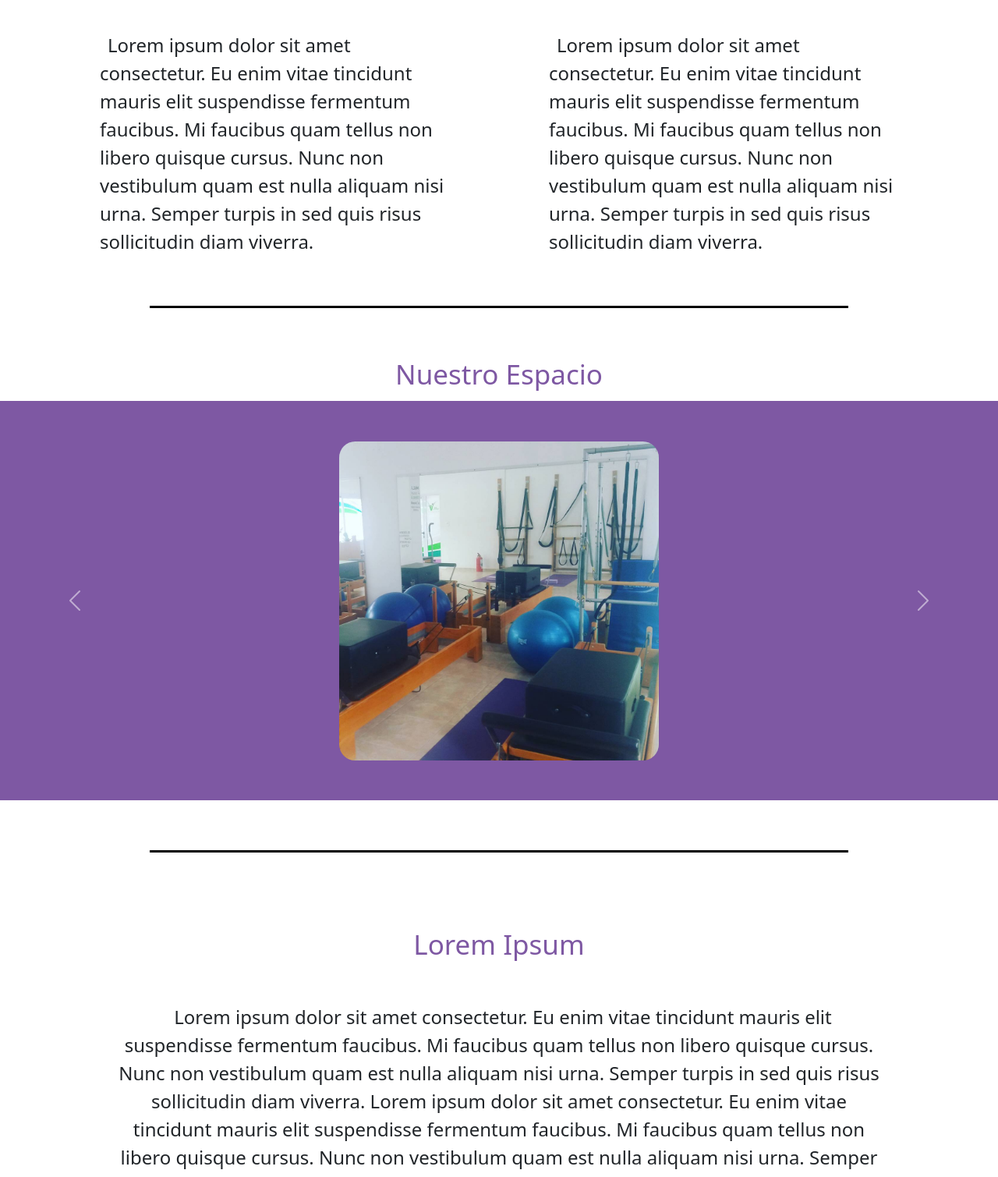
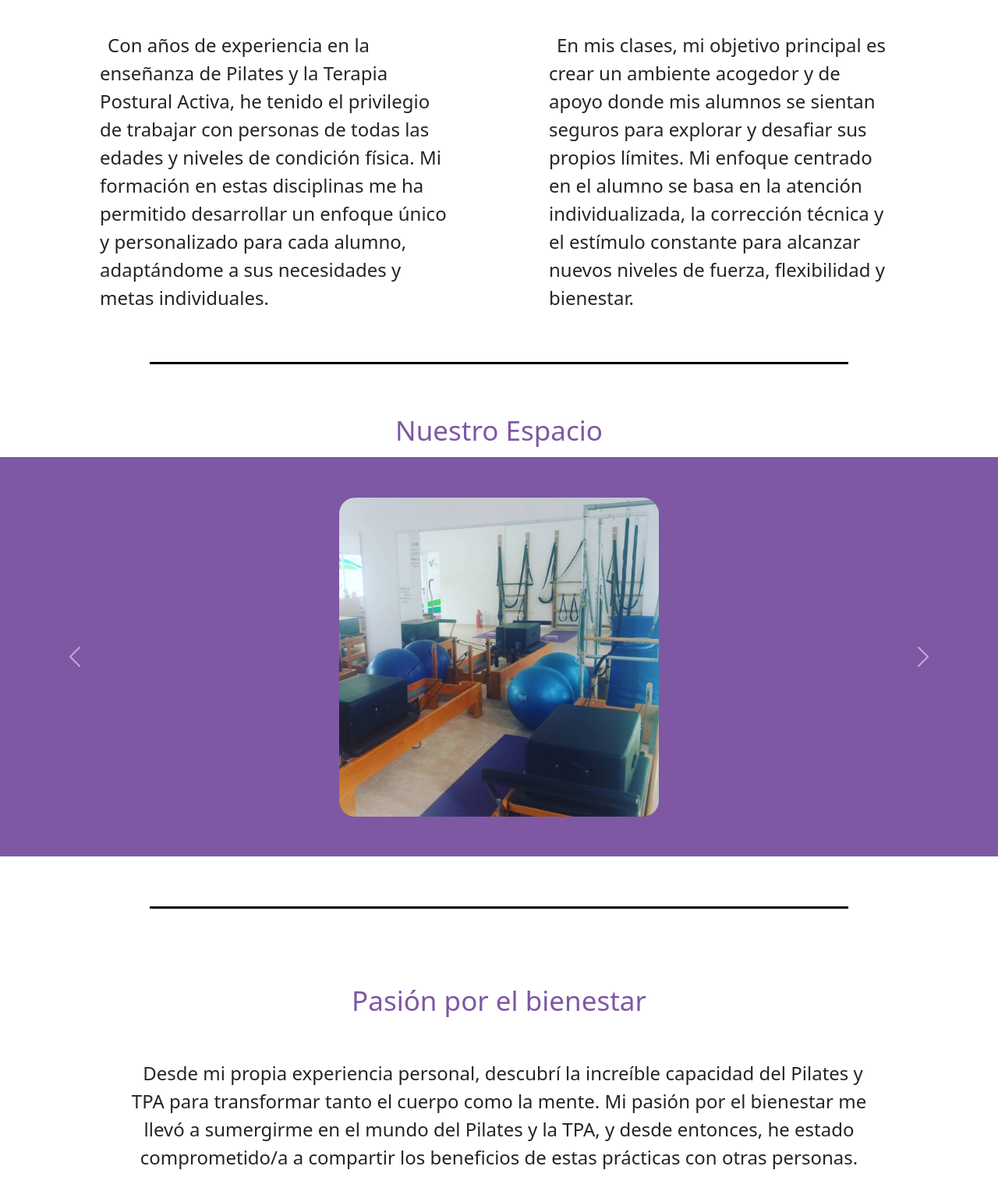
Before and after one commit to 0xLuep/CoderhousePrFn, a website: page pages/sobre_mi.html in a window 1280 px wide. Shown: the part 262-1771 px from the top of the page at 78% size. Drawn offline with nearby package versions, Linux system fonts and the light colour scheme.

Commit message:
Cambié los textos 'LoremIpsum' a los textos correspondintes a cada parrafo

```diff
--- a/pages/sobre_mi.html
+++ b/pages/sobre_mi.html
@@ -9,7 +9,7 @@
     <meta name="author" content="Marcos Fenoglio">
     <meta name="robots" content="">
     <meta name="copyright" content="2024, MarcosFenoglio">
-    <link rel="shortcut icon" href="../assets/favicon.png" type="image/x-icon">
+    <link rel="shortcut icon" href="../assets/favicon.png" type="image/x-icon" alt="favIconLogoVillaPilates">
     <link href="https://cdn.jsdelivr.net/npm/bootstrap@5.3.3/dist/css/bootstrap.min.css" rel="stylesheet" integrity="sha384-QWTKZyjpPEjISv5WaRU9OFeRpok6YctnYmDr5pNlyT2bRjXh0JMhjY6hW+ALEwIH" crossorigin="anonymous">
     <link rel="stylesheet" href="../css/styles.css">
 </head>
@@ -62,12 +62,12 @@
         <section class="mainVPyTPA">
             <h2>Villa Pilates y TPA</h2>
             <div class="vpytpaInfo">
-                <p>Lorem ipsum dolor sit amet consectetur. Eu enim vitae tincidunt mauris elit suspendisse fermentum
-                    faucibus. Mi faucibus quam tellus non libero quisque cursus. Nunc non vestibulum quam est nulla
-                    aliquam nisi urna. Semper turpis in sed quis risus sollicitudin diam viverra.</p>
-                <p>Lorem ipsum dolor sit amet consectetur. Eu enim vitae tincidunt mauris elit suspendisse fermentum
-                    faucibus. Mi faucibus quam tellus non libero quisque cursus. Nunc non vestibulum quam est nulla
-                    aliquam nisi urna. Semper turpis in sed quis risus sollicitudin diam viverra.</p>
+                <p>Con años de experiencia en la enseñanza de Pilates y la Terapia Postural Activa, he tenido el privilegio de trabajar con personas de
+                    todas las edades y niveles de condición física. Mi formación en estas disciplinas me ha permitido desarrollar
+                    un enfoque único y personalizado para cada alumno, adaptándome a sus necesidades y metas individuales.</p>
+                <p>En mis clases, mi objetivo principal es crear un ambiente acogedor y de apoyo donde mis alumnos
+                    se sientan seguros para explorar y desafiar sus propios límites. Mi enfoque centrado en el alumno se basa en la atención
+                    individualizada, la corrección técnica y el estímulo constante para alcanzar nuevos niveles de fuerza, flexibilidad y bienestar.</p>
             </div>
         </section>
         <div class="blackRow"></div>
@@ -105,13 +105,10 @@
         </div>
         <div class="blackRow"></div>
         <section class="lastInfoSobreMi">
-            <h3>Lorem Ipsum</h3>
-            <p>Lorem ipsum dolor sit amet consectetur. Eu enim vitae tincidunt mauris elit suspendisse fermentum
-                faucibus. Mi faucibus quam tellus non libero quisque cursus. Nunc non vestibulum quam est nulla
-                aliquam nisi urna. Semper turpis in sed quis risus sollicitudin diam viverra. Lorem ipsum dolor
-                sit amet consectetur. Eu enim vitae tincidunt mauris elit suspendisse fermentum
-                faucibus. Mi faucibus quam tellus non libero quisque cursus. Nunc non vestibulum quam est nulla
-                aliquam nisi urna. Semper turpis in sed quis risus sollicitudin diam viverra.</p>
+            <h3>Pasión por el bienestar</h3>
+            <p>Desde mi propia experiencia personal, descubrí la increíble capacidad del Pilates y TPA para transformar tanto
+                el cuerpo como la mente. Mi pasión por el bienestar me llevó a sumergirme en el mundo del Pilates y la TPA, y
+                desde entonces, he estado comprometido/a a compartir los beneficios de estas prácticas con otras personas.</p>
         </section>
     </main>
     <footer>
--- a/sass/layout/_sobre_mi.scss
+++ b/sass/layout/_sobre_mi.scss
@@ -9,7 +9,7 @@
         font-family: $main-font-family;
     }
     .vpytpaInfo {
-        @include flex (row, space-evenly, center, none, none);
+        @include flex (row, space-evenly, flex-start, none, none);
         margin: 3% 0 5% 0;
         p {
             width: 35%;
```
Also changed, not shown: pages/contacto.html (+1 -1 lines), pages/novedades.html (+9 -12 lines), pages/tpa.html (+1 -1 lines), css/styles.css, 1 other file.
